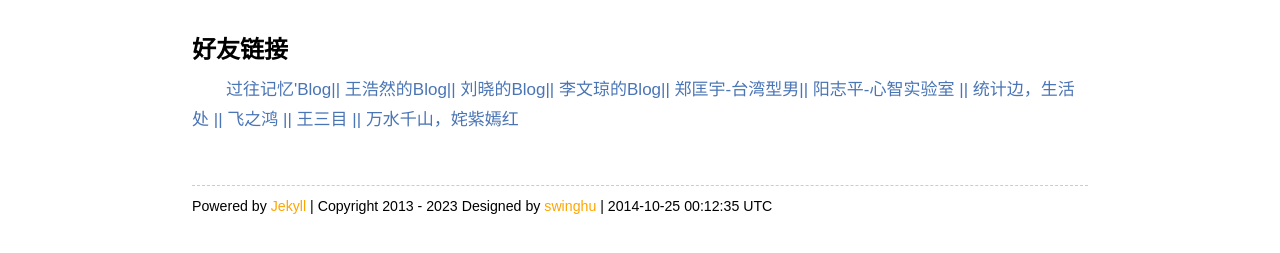
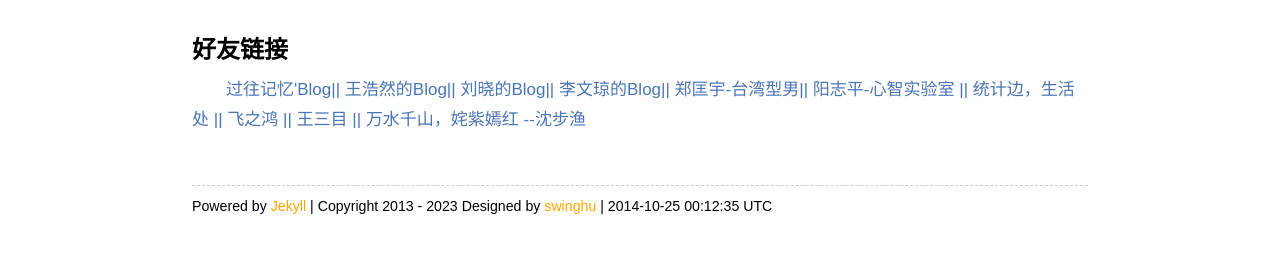
Before and after one commit to swinghu/swinghu.github.com, a Jekyll site: the page built from about.md, in a window 1280 px wide. Shown: the part 512-765 px from the top of the page. Built offline with Jekyll 4.4.1, drawn with Linux system fonts in a browser that asks for light colours.

```diff
--- a/about.md
+++ b/about.md
@@ -30,7 +30,7 @@ title: about
 			<a href="http://joegaotao.github.io/" title="http://joegaotao.github.io/" target="_blank"> 统计边，生活处 || </a>
 			<a href="http://ycool.com/user/feizhihong" title="http://ycool.com/user/feizhihong" target="_blank"> 飞之鸿 ||</a>
 			<a href="http://wangsanmu.com/" title="http://wangsanmu.com/" target="_blank"> 王三目  ||</a>
-			<a href="http://tinsoldat.blog.163.com/" title="http://tinsoldat.blog.163.com/" target="_blank"> 万水千山，姹紫嫣红 </a>
+			<a href="http://tinsoldat.blog.163.com/" title="http://tinsoldat.blog.163.com/" target="_blank"> 万水千山，姹紫嫣红 --沈步渔 </a>
         </div>
    </dd>
 </dl>
```
